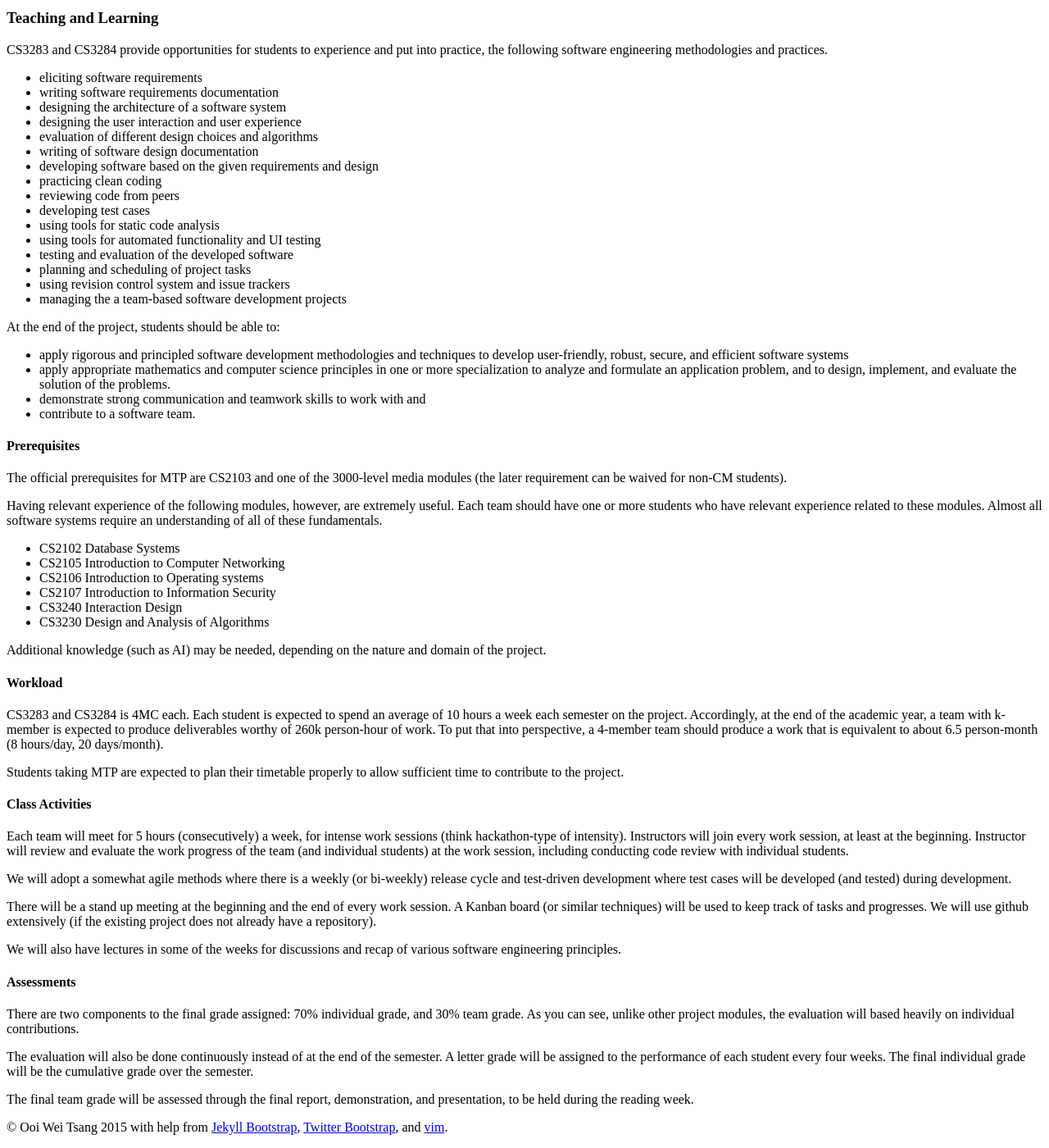
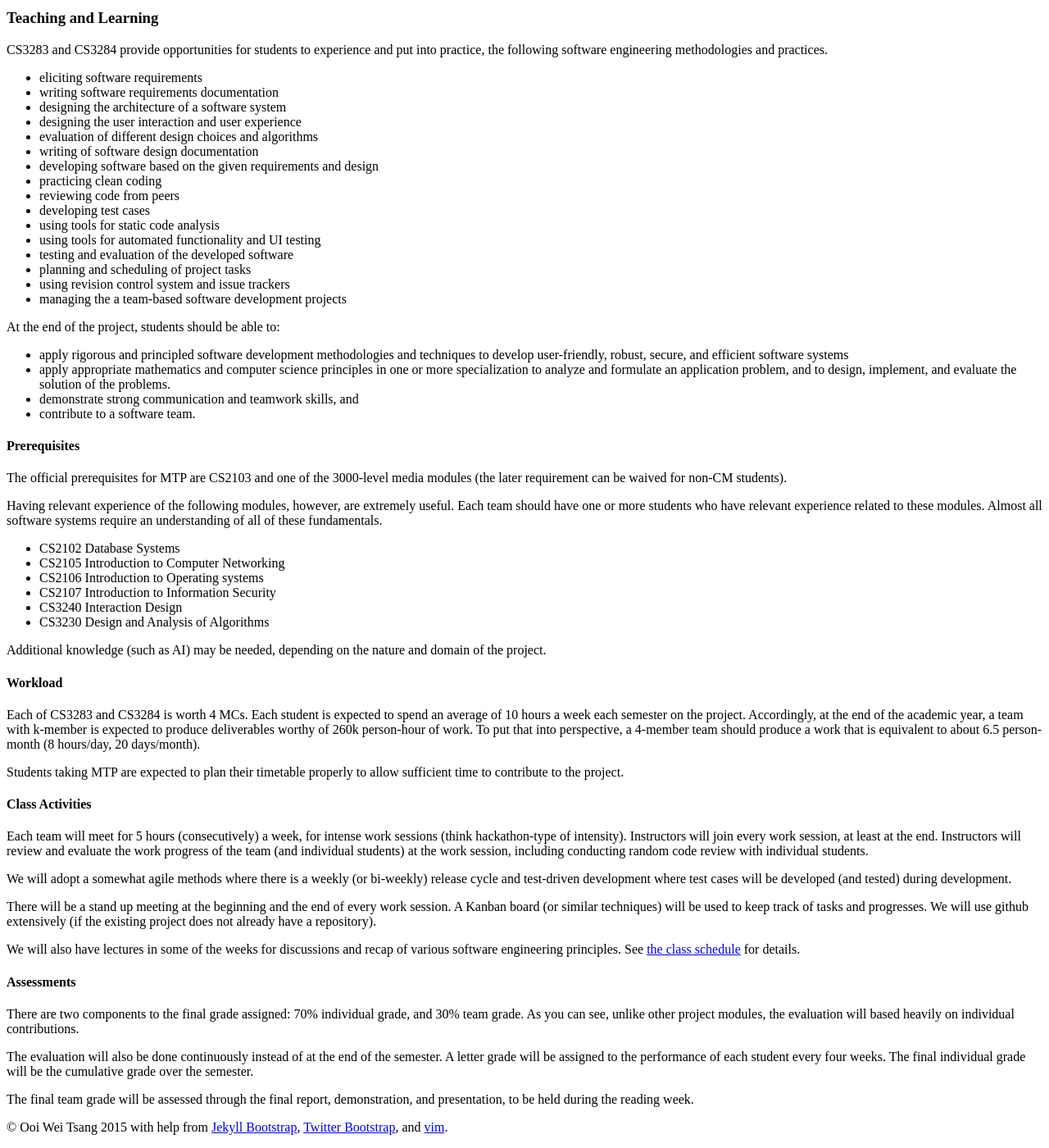
Before and after one commit to nus-mtp/1516, a Jekyll site: the page built from about.md, in a window 1280 px wide and 1400 px high, scrolled down 509 px. Shown: the whole window at 82% size. Built offline with Jekyll 4.4.1, drawn with Linux system fonts in a browser that asks for light colours.

Commit message:
Added link to schedule.

```diff
--- a/about.md
+++ b/about.md
@@ -44,7 +44,7 @@ At the end of the project, students should be able to:
 
 * apply rigorous and principled software development methodologies and techniques to develop user-friendly, robust, secure, and efficient software systems
 * apply appropriate mathematics and computer science principles in one or more specialization to analyze and formulate an application problem, and to design, implement, and evaluate the solution of the problems.
-* demonstrate strong communication and teamwork skills to work with and
+* demonstrate strong communication and teamwork skills, and
 * contribute to a software team.
 
 #### Prerequisites
@@ -64,19 +64,19 @@ Additional knowledge (such as AI) may be needed, depending on the nature and dom
 
 #### Workload
 
-CS3283 and CS3284 is 4MC each.  Each student is expected to spend an average of 10 hours a week each semester on the project. Accordingly, at the end of the academic year, a team with k-member is expected to produce deliverables worthy of 260k person-hour of work.  To put that into perspective, a 4-member team should produce a work that is equivalent to about 6.5 person-month (8 hours/day, 20 days/month).
+Each of CS3283 and CS3284 is worth 4 MCs.  Each student is expected to spend an average of 10 hours a week each semester on the project. Accordingly, at the end of the academic year, a team with k-member is expected to produce deliverables worthy of 260k person-hour of work.  To put that into perspective, a 4-member team should produce a work that is equivalent to about 6.5 person-month (8 hours/day, 20 days/month).
 
 Students taking MTP are expected to plan their timetable properly to allow sufficient time to contribute to the project.
 
 #### Class Activities
 
-Each team will meet for 5 hours (consecutively) a week, for intense work sessions (think hackathon-type of intensity).  Instructors will join every work session, at least at the beginning.  Instructor will review and evaluate the work progress of the team (and individual students) at the work session, including conducting code review with individual students.
+Each team will meet for 5 hours (consecutively) a week, for intense work sessions (think hackathon-type of intensity).  Instructors will join every work session, at least at the end.  Instructors will review and evaluate the work progress of the team (and individual students) at the work session, including conducting random code review with individual students.
 
 We will adopt a somewhat agile methods where there is a weekly (or bi-weekly) release cycle and test-driven development where test cases will be developed (and tested) during development.
 
 There will be a stand up meeting at the beginning and the end of every work session.  A Kanban board (or similar techniques) will be used to keep track of tasks and progresses.  We will use github extensively (if the existing project does not already have a repository).
 
-We will also have lectures in some of the weeks for discussions and recap of various software engineering principles.
+We will also have lectures in some of the weeks for discussions and recap of various software engineering principles.  See [the class schedule](schedule.html) for details.
 
 #### Assessments
 
```
